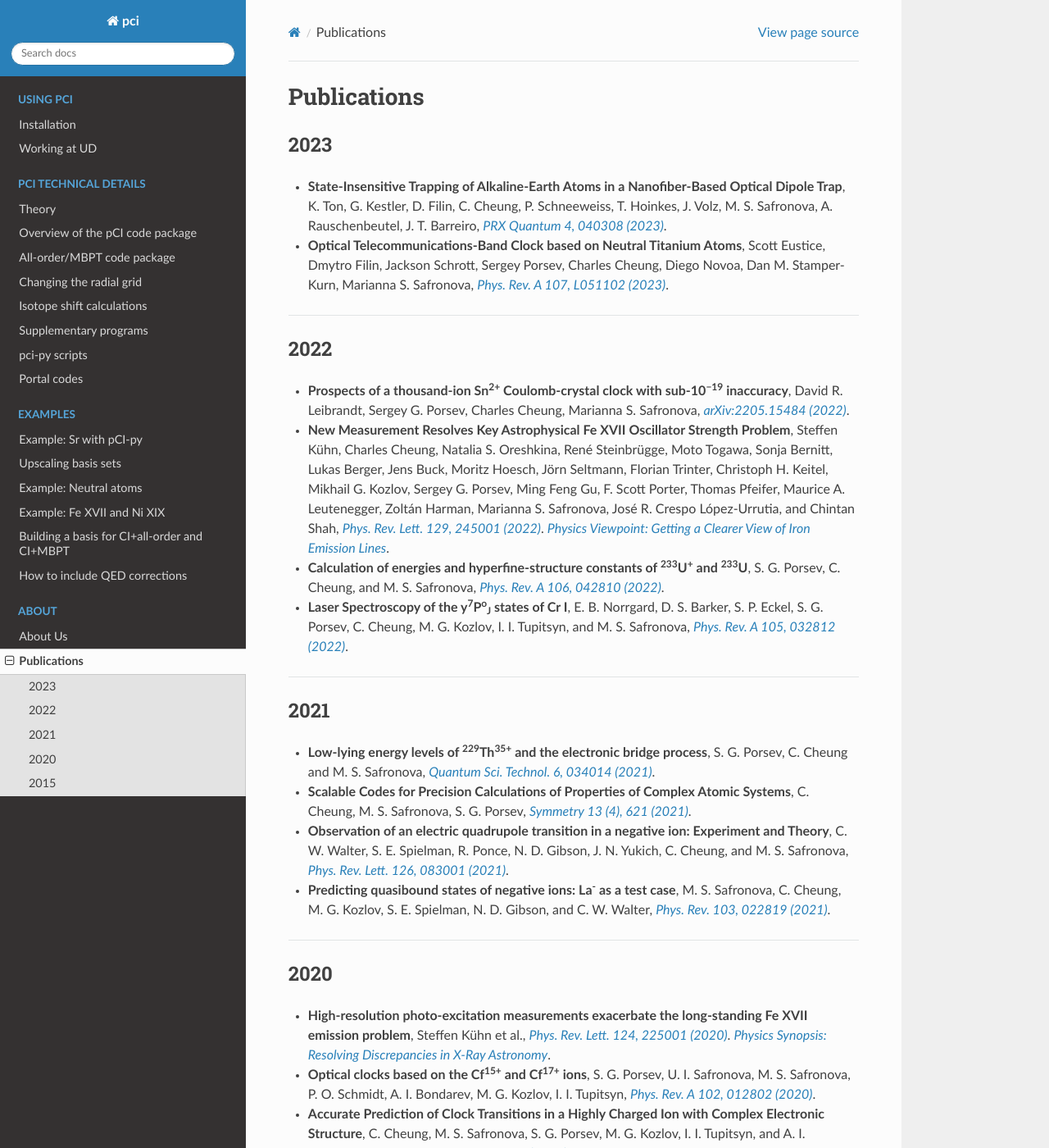
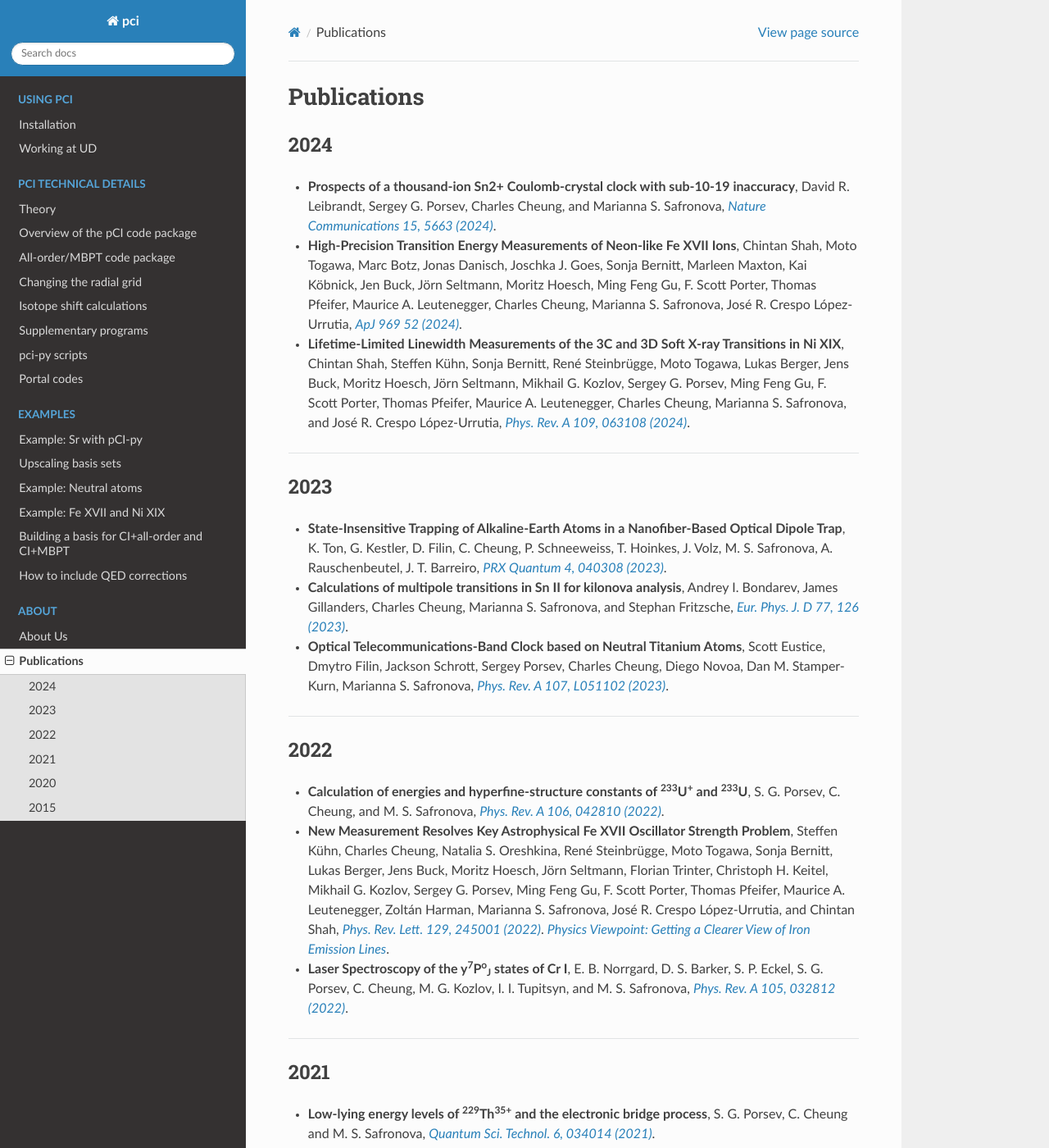
Before and after one commit to ud-pci/pCI, a Sphinx documentation site: the page built from docs/publications.md, in a window 1280 px wide and 1400 px high. Shown: the whole window at 82% size. Built offline with Sphinx 7.4.7 and the Read the Docs theme 2.0.0, drawn with Linux system fonts in a browser that asks for light colours.

Commit message:
updated publications list

```diff
--- a/docs/publications.md
+++ b/docs/publications.md
@@ -1,14 +1,20 @@
 # Publications
 
+## 2024
+- **Prospects of a thousand-ion Sn2+ Coulomb-crystal clock with sub-10-19 inaccuracy**, David R. Leibrandt, Sergey G. Porsev, Charles Cheung, and Marianna S. Safronova, *[Nature Communications 15, 5663 (2024)](https://www.nature.com/articles/s41467-024-49241-w)*.
+- **High-Precision Transition Energy Measurements of Neon-like Fe XVII Ions**, Chintan Shah, Moto Togawa, Marc Botz, Jonas Danisch, Joschka J. Goes, Sonja Bernitt, Marleen Maxton, Kai Köbnick, Jen Buck, Jörn Seltmann, Moritz Hoesch, Ming Feng Gu, F. Scott Porter, Thomas Pfeifer, Maurice A. Leutenegger, Charles Cheung, Marianna S. Safronova, José R. Crespo López-Urrutia, *[ApJ 969 52 (2024)](https://iopscience.iop.org/article/10.3847/1538-4357/ad454b)*.
+- **Lifetime-Limited Linewidth Measurements of the 3C and 3D Soft X-ray Transitions in Ni XIX**, Chintan Shah, Steffen Kühn, Sonja Bernitt, René Steinbrügge, Moto Togawa, Lukas Berger, Jens Buck, Moritz Hoesch, Jörn Seltmann, Mikhail G. Kozlov, Sergey G. Porsev, Ming Feng Gu, F. Scott Porter, Thomas Pfeifer, Maurice A. Leutenegger, Charles Cheung, Marianna S. Safronova, and José R. Crespo López-Urrutia, *[Phys. Rev. A 109, 063108 (2024)](https://journals.aps.org/pra/abstract/10.1103/PhysRevA.109.063108)*.
+
+---
 ## 2023
 - **State-Insensitive Trapping of Alkaline-Earth Atoms in a Nanofiber-Based Optical Dipole Trap**, K. Ton, G. Kestler, D. Filin, C. Cheung, P. Schneeweiss, T. Hoinkes, J. Volz, M. S. Safronova, A. Rauschenbeutel, J. T. Barreiro, *[PRX Quantum 4, 040308 (2023)](https://journals.aps.org/prxquantum/abstract/10.1103/PRXQuantum.4.040308)*.
+- **Calculations of multipole transitions in Sn II for kilonova analysis**, Andrey I. Bondarev, James Gillanders, Charles Cheung, Marianna S. Safronova, and Stephan Fritzsche, *[Eur. Phys. J. D 77, 126 (2023)](https://link.springer.com/article/10.1140/epjd/s10053-023-00695-5)*.
 - **Optical Telecommunications-Band Clock based on Neutral Titanium Atoms**, Scott Eustice, Dmytro Filin, Jackson Schrott, Sergey Porsev, Charles Cheung, Diego Novoa, Dan M. Stamper-Kurn, Marianna S. Safronova, *[Phys. Rev. A 107, L051102 (2023)](https://journals.aps.org/pra/abstract/10.1103/PhysRevA.107.L051102)*.
 
 ---
 ## 2022
-- **Prospects of a thousand-ion Sn<sup>2+</sup> Coulomb-crystal clock with sub-10<sup>−19</sup> inaccuracy**, David R. Leibrandt, Sergey G. Porsev, Charles Cheung, Marianna S. Safronova, *[arXiv:2205.15484 (2022)](https://arxiv.org/abs/2205.15484)*.
+- **Calculation of energies and hyperfine-structure constants of <sup>233</sup>U<sup>+</sup> and <sup>233</sup>U**, S. G. Porsev, C. Cheung, and M. S. Safronova, *[Phys. Rev. A 106, 042810 (2022)](https://journals.aps.org/pra/abstract/10.1103/PhysRevA.106.042810)*.
 - **New Measurement Resolves Key Astrophysical Fe XVII Oscillator Strength Problem**, Steffen Kühn, Charles Cheung, Natalia S. Oreshkina, René Steinbrügge, Moto Togawa, Sonja Bernitt, Lukas Berger, Jens Buck, Moritz Hoesch, Jörn Seltmann, Florian Trinter, Christoph H. Keitel, Mikhail G. Kozlov, Sergey G. Porsev, Ming Feng Gu, F. Scott Porter, Thomas Pfeifer, Maurice A. Leutenegger, Zoltán Harman, Marianna S. Safronova, José R. Crespo López-Urrutia, and Chintan Shah, *[Phys. Rev. Lett. 129, 245001 (2022)](https://journals.aps.org/prl/abstract/10.1103/PhysRevLett.129.245001)*. *[Physics Viewpoint: Getting a Clearer View of Iron Emission Lines](https://physics.aps.org/articles/v15/187)*.
-- **Calculation of energies and hyperfine-structure constants of <sup>233</sup>U<sup>+</sup> and <sup>233</sup>U**, S. G. Porsev, C. Cheung, and M. S. Safronova, *[Phys. Rev. A 106, 042810 (2022)](https://journals.aps.org/pra/abstract/10.1103/PhysRevA.106.042810)*.
 - **Laser Spectroscopy of the y<sup>7</sup>P<sup>o</sup><sub>J</sub> states of Cr I**, E. B. Norrgard, D. S. Barker, S. P. Eckel, S. G. Porsev, C. Cheung, M. G. Kozlov, I. I. Tupitsyn, and M. S. Safronova, *[Phys. Rev. A 105, 032812 (2022)](https://journals.aps.org/pra/abstract/10.1103/PhysRevA.105.032812)*.
 
 ---
```
